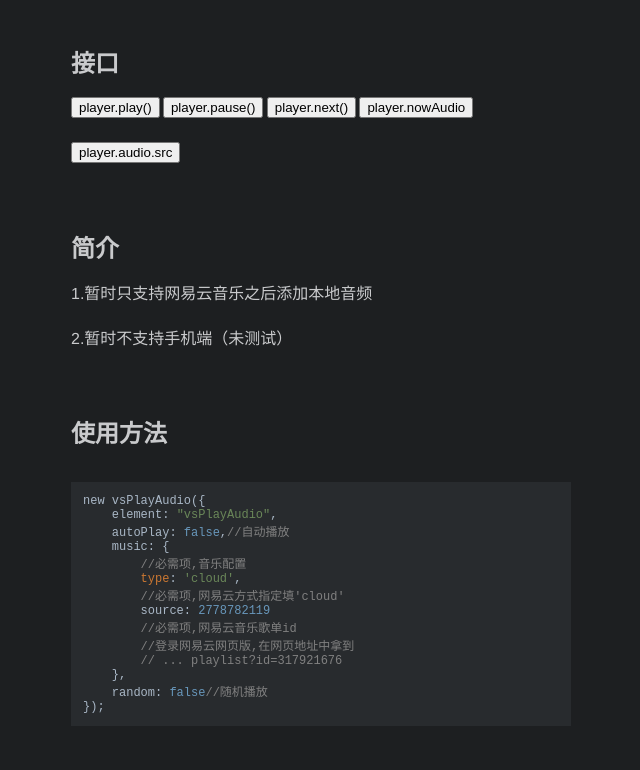
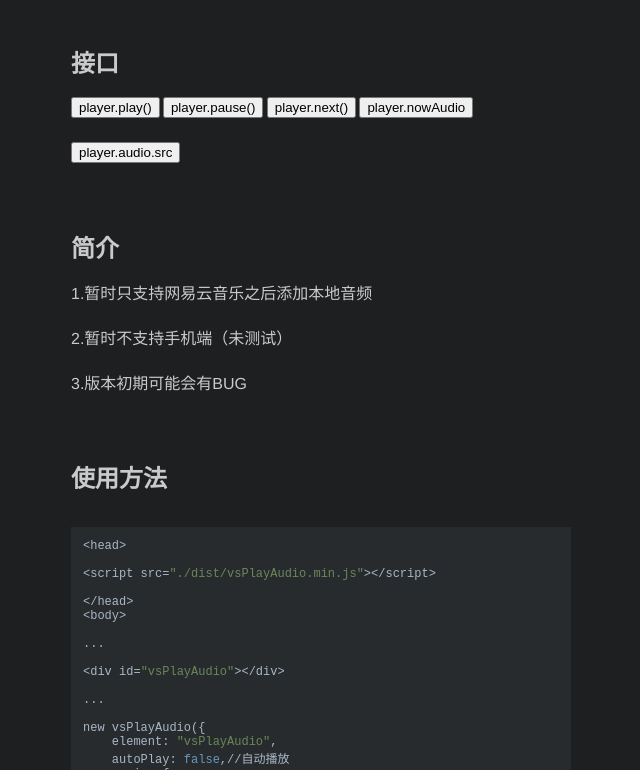
Before and after one commit to iocdacc/VsPlayAudio, a website built with webpack: page src/index.html in a window 1280 px wide. Shown: the part 421-1191 px from the top of the page, without its empty margins (319-959 px from the left). Built offline with nearby package versions, Linux system fonts and the light colour scheme; no server answers.

Commit message:
demo修改

```diff
--- a/src/index.html
+++ b/src/index.html
@@ -63,11 +63,25 @@
         <h2 style="line-height: 45px;font-size: 24px;">简介</h2>
         <p style="line-height: 45px;font-size: 16px;">1.暂时只支持网易云音乐之后添加本地音频</p>
         <p style="line-height: 45px;font-size: 16px;">2.暂时不支持手机端（未测试）</p>
+        <p style="line-height: 45px;font-size: 16px;">3.版本初期可能会有BUG</p>
     </div>
     <div style="text-align: left;margin: 50px 0 0 0;">
             <h2 style="line-height: 45px;font-size: 24px;">使用方法</h2>
             <pre>
-                <code>new vsPlayAudio({
+                <code>&#60;head&#62;
+
+&#60;script src="./dist/vsPlayAudio.min.js"&#62;&#60;&#47;script&#62;
+
+&#60;&#47;head&#62;
+&#60;body&#62;
+
+...
+
+&#60;div id="vsPlayAudio"&#62;&#60;&#47;div&#62;
+
+...
+
+new vsPlayAudio({
     element: "vsPlayAudio",
     autoPlay: false,//自动播放
     music: {
@@ -80,7 +94,8 @@
         // ... playlist?id=317921676
     },
     random: false//随机播放
-});</code>
+});
+&#60;&#47;body&#62;</code>
             </pre>
         </div>
     <script>
```
Also changed, not shown: README.md.
